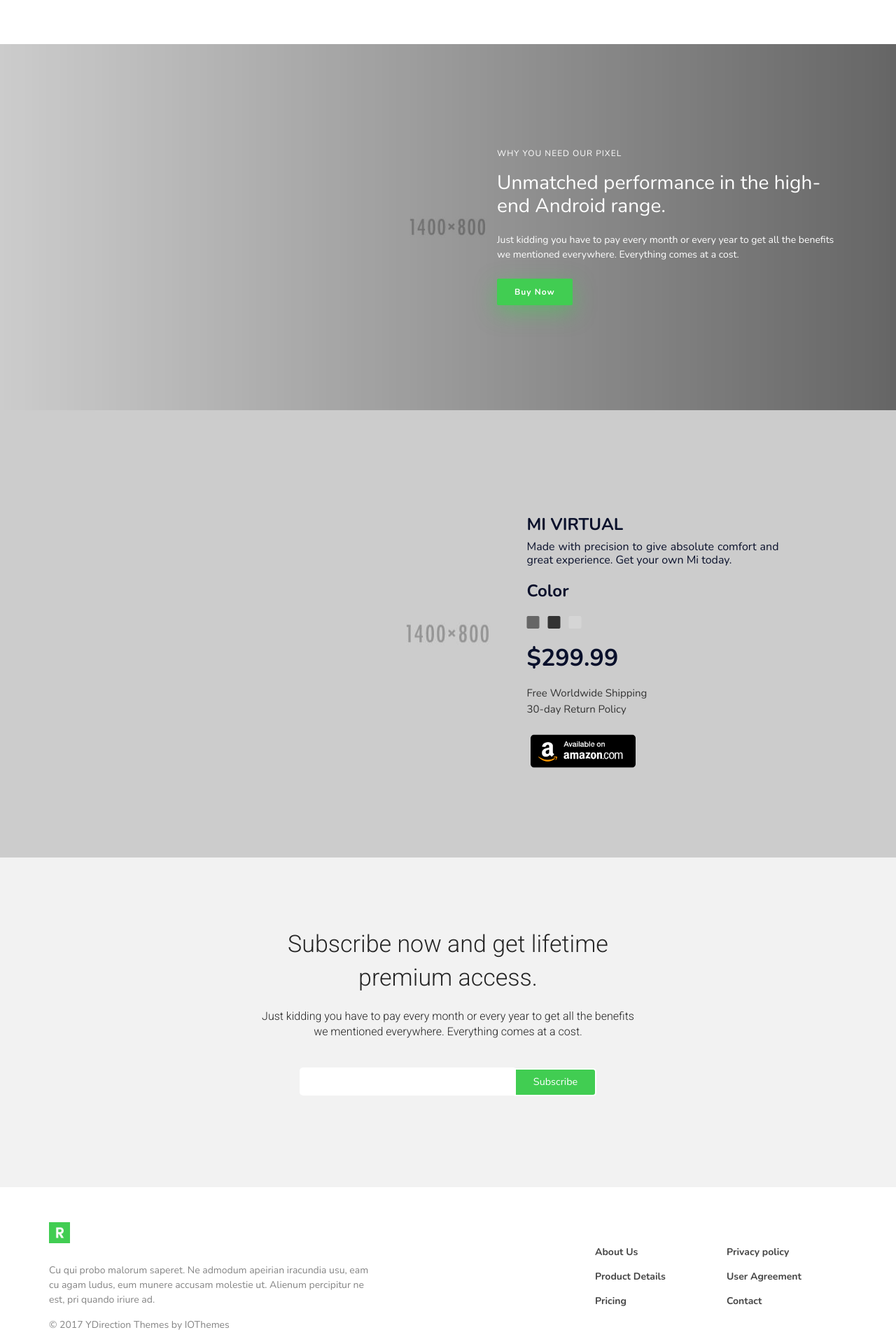
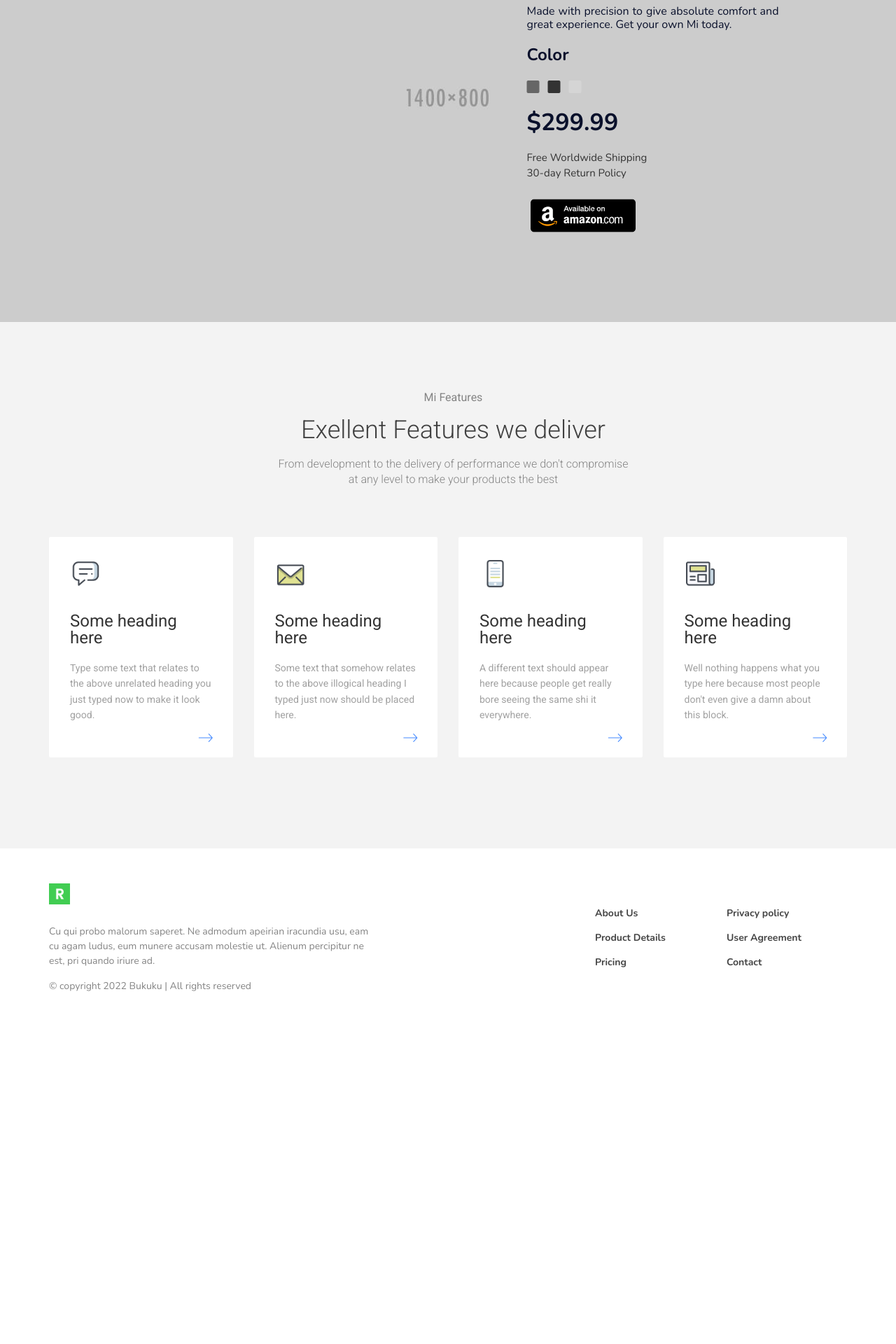
Before and after one commit to muhammadalifh/doc-ular1, a Flask app: page / in a window 1280 px wide. Shown: the part 2960-4880 px from the top of the page at 70% size. After the commit the page ends 4376 px from the top, so only its background shows below. Run offline with Flask 2, Linux system fonts and the light colour scheme; some libraries are stand-ins or nearby versions; some web fonts are replaced.

Commit message:
sedikit perubahan tampilan

```diff
--- a/app/templates/index.html
+++ b/app/templates/index.html
@@ -62,16 +62,16 @@
 						<span class="icon-bar"></span>
 						<span class="icon-bar"></span>
 					</button>
-					<a class="navbar-brand" href="#">root </a>
+					<a class="navbar-brand" href="#">Bukuku </a>
 				</div>
 				<!-- Collect the nav links, forms, and other content for toggling -->
 				<div class="collapse navbar-collapse navbar-right" id="bs-example-navbar-collapse-1">
 					<ul class="nav navbar-nav">
 						<li><a class="page-scroll" href="#main">Home</a></li>
-						<li><a class="page-scroll" href="#specs">Specs</a></li>
 						<li><a class="page-scroll" href="#features">Features</a></li>
 						<li><a class="page-scroll" href="#reviews">Reviews</a></li>
 						<li><a class="page-scroll" href="#buy">Pricing</a></li>
+						<li><a class="page-scroll" href="#kelompok">Kelompok</a></li>
 						<li><a href="#buy" class="btn btn-nav page-scroll wow fadeInDown"
 								data-wow-delay="0.3s"><span>Buy Now</span></a></li>
 					</ul>
@@ -95,106 +95,33 @@
 						</div>
 						<div class="col-md-7 col-sm-6">
 							<img class="img-responsive" alt="Feature"
-								src="{{ url_for('static',filename = 'images/product.png') }}"></img>
+								src="{{ url_for('static',filename = 'images/buku.jpg') }}"></img>
 						</div>
 					</div>
 				</div>
 			</div><!-- Pi-Hero -->
 
-
-
-			<div id="specs" class="features-boxed">
-				<div class="container">
-					<div class="row">
-						<div class="col-sm-12">
-							<div class="boxed-intro text-center wow fadeInDown">
-								<h4>Mi Features</h4>
-								<h1>Exellent Features we deliver</h1>
-								<p>From development to the delivery of performance we don't compromise <br> at any level
-									to make your
-									products the best</p>
-							</div>
-						</div>
-						<div class="col-md-3 col-sm-4 wow fadeInDown">
-							<div class="box-inner">
-								<div class="box-icon">
-									<img alt="Feature"
-										src="{{ url_for('static',filename = 'icons/1.png') }}"
-										width="45"></img>
-								</div>
-								<div class="box-info">
-									<h1>Some heading here</h1>
-									<p>Type some text that relates to the above unrelated heading you just typed now to
-										make it look good.</p>
-								</div>
-								<div class="box-arrow">
-									<a href="#"><i class="ion-ios-arrow-thin-right"></i></a>
-								</div>
-							</div>
-						</div>
-
-						<div class="col-md-3 col-sm-4 wow fadeInDown">
-							<div class="box-inner">
-								<div class="box-icon">
-									<img alt="Feature"
-										src="{{ url_for('static',filename = 'icons/2.png') }}"
-										width="45"></img>
-
-								</div>
-								<div class="box-info">
-									<h1>Some heading here</h1>
-									<p>Some text that somehow relates to the above illogical heading I typed just now
-										should be placed here.</p>
-								</div>
-								<div class="box-arrow">
-									<a href="#"><i class="ion-ios-arrow-thin-right"></i></a>
-								</div>
-							</div>
-						</div>
-
-						<div class="col-md-3 col-sm-4 wow fadeInDown">
-							<div class="box-inner">
-								<div class="box-icon">
-									<img alt="Feature"
-										src="{{ url_for('static',filename = 'icons/3.png') }}"
-										width="45"></img>
-
-								</div>
-								<div class="box-info">
-									<h1>Some heading here</h1>
-									<p>A different text should appear here because people get really bore seeing the
-										same shi it everywhere.</p>
-								</div>
-								<div class="box-arrow">
-									<a href="#"><i class="ion-ios-arrow-thin-right"></i></a>
-								</div>
-							</div>
-						</div>
-
-						<div class="col-md-3 col-sm-4 wow fadeInDown">
-							<div class="box-inner">
-								<div class="box-icon">
-									<img alt="Feature"
-										src="{{ url_for('static',filename = 'icons/4.png') }}"
-										width="45"></img>
-
-								</div>
-								<div class="box-info">
-									<h1>Some heading here</h1>
-									<p>Well nothing happens what you type here because most people don't even give a
-										damn about this block.</p>
-								</div>
-								<div class="box-arrow">
-									<a href="#"><i class="ion-ios-arrow-thin-right"></i></a>
-								</div>
-							</div>
-						</div>
+			<div class="flex-split" id="features">
+				<div class="f-left">
+					<div class="left-content wow fadeInLeft" data-wow-delay="0s">
+						<h2 class="wow fadeInDown" data-wow-delay="0.1s"><span>Virtual Reality</span> taken to the next
+							level</h2>
+						<p class="wow fadeInDown" data-wow-delay="0.2s">Just get the code and sit tight, you'll witness
+							its power and performance in lead conversion.
+							Powerful and productive technology. Experience, then believe.</p>
+						<a href="#" class="btn btn-action wow fadeInDown" data-wow-delay="0.3s"><span>Know
+								More</span></a>
+					</div>
+				</div>
+				<div class="f-right">
+					<div class="video-icon hidden-xs text-center">
+						<a class="popup wow fadeInUp" data-wow-delay="0.2s"
+							href="https://www.youtube.com/watch?v=6NC_ODHu5jg"><i class="ion-ios-play"></i></a>
 					</div>
 				</div>
 			</div>
 
-
-			<div id="features" class="features">
+			<div class="features">
 				<div class="container">
 					<div class="row">
 						<div class="col-sm-6">
@@ -214,27 +141,6 @@
 									src="{{ url_for('static',filename = 'images/oculus.png') }}"></img>
 							</div>
 						</div>
-					</div>
-				</div>
-			</div>
-
-
-			<div class="flex-split">
-				<div class="f-left">
-					<div class="left-content wow fadeInLeft" data-wow-delay="0s">
-						<h2 class="wow fadeInDown" data-wow-delay="0.1s"><span>Virtual Reality</span> taken to the next
-							level</h2>
-						<p class="wow fadeInDown" data-wow-delay="0.2s">Just get the code and sit tight, you'll witness
-							its power and performance in lead conversion.
-							Powerful and productive technology. Experience, then believe.</p>
-						<a href="#" class="btn btn-action wow fadeInDown" data-wow-delay="0.3s"><span>Know
-								More</span></a>
-					</div>
-				</div>
-				<div class="f-right">
-					<div class="video-icon hidden-xs text-center">
-						<a class="popup wow fadeInUp" data-wow-delay="0.2s"
-							href="https://www.youtube.com/watch?v=6NC_ODHu5jg"><i class="ion-ios-play"></i></a>
 					</div>
 				</div>
 			</div>
@@ -337,22 +243,89 @@
 				</div>
 			</div>
 
-			<div id="subscribe" class="cta-2">
+			<div id="kelompok" class="features-boxed">
 				<div class="container">
-					<div class="row text-center">
-						<div class="col-sm-8 col-sm-offset-2 col-md-6 col-md-offset-3">
-							<div class="cta-2-inner">
-								<h1 class="wow fadeInDown" data-wow-delay="0.1s">Subscribe now and get lifetime premium
-									access.</h1>
-								<p class="wow fadeInDown" data-wow-delay="0.2s">Just kidding you have to pay every month
-									or every year to get all the benefits
-									we mentioned everywhere. Everything comes at a cost.</p>
-								<div class="subform wow fadeInDown" data-wow-delay="0.3s">
-									<form id="signup" class="formee" action="assets/php/subscribe.php" method="post">
-										<input name="email" id="email" type="text" /><input class="right inputnew"
-											type="submit" title="Send" value="Subscribe" />
-									</form>
-									<div id="response"></div>
+					<div class="row">
+						<div class="col-sm-12">
+							<div class="boxed-intro text-center wow fadeInDown">
+								<h4>Mi Features</h4>
+								<h1>Exellent Features we deliver</h1>
+								<p>From development to the delivery of performance we don't compromise <br> at any level
+									to make your
+									products the best</p>
+							</div>
+						</div>
+						<div class="col-md-3 col-sm-4 wow fadeInDown">
+							<div class="box-inner">
+								<div class="box-icon">
+									<img alt="Feature"
+										src="{{ url_for('static',filename = 'icons/1.png') }}"
+										width="45"></img>
+								</div>
+								<div class="box-info">
+									<h1>Some heading here</h1>
+									<p>Type some text that relates to the above unrelated heading you just typed now to
+										make it look good.</p>
+								</div>
+								<div class="box-arrow">
+									<a href="#"><i class="ion-ios-arrow-thin-right"></i></a>
+								</div>
+							</div>
+						</div>
+
+						<div class="col-md-3 col-sm-4 wow fadeInDown">
+							<div class="box-inner">
+								<div class="box-icon">
+									<img alt="Feature"
+										src="{{ url_for('static',filename = 'icons/2.png') }}"
+										width="45"></img>
+
+								</div>
+								<div class="box-info">
+									<h1>Some heading here</h1>
+									<p>Some text that somehow relates to the above illogical heading I typed just now
+										should be placed here.</p>
+								</div>
+								<div class="box-arrow">
+									<a href="#"><i class="ion-ios-arrow-thin-right"></i></a>
+								</div>
+							</div>
+						</div>
+
+						<div class="col-md-3 col-sm-4 wow fadeInDown">
+							<div class="box-inner">
+								<div class="box-icon">
+									<img alt="Feature"
+										src="{{ url_for('static',filename = 'icons/3.png') }}"
+										width="45"></img>
+
+								</div>
+								<div class="box-info">
+									<h1>Some heading here</h1>
+									<p>A different text should appear here because people get really bore seeing the
+										same shi it everywhere.</p>
+								</div>
+								<div class="box-arrow">
+									<a href="#"><i class="ion-ios-arrow-thin-right"></i></a>
+								</div>
+							</div>
+						</div>
+
+						<div class="col-md-3 col-sm-4 wow fadeInDown">
+							<div class="box-inner">
+								<div class="box-icon">
+									<img alt="Feature"
+										src="{{ url_for('static',filename = 'icons/4.png') }}"
+										width="45"></img>
+
+								</div>
+								<div class="box-info">
+									<h1>Some heading here</h1>
+									<p>Well nothing happens what you type here because most people don't even give a
+										damn about this block.</p>
+								</div>
+								<div class="box-arrow">
+									<a href="#"><i class="ion-ios-arrow-thin-right"></i></a>
 								</div>
 							</div>
 						</div>
@@ -373,9 +346,14 @@
 								<p>Cu qui probo malorum saperet. Ne admodum apeirian iracundia usu, eam cu agam ludus,
 									eum munere accusam molestie ut. Alienum percipitur ne est, pri quando iriure ad.
 								</p>
-								<p>&copy; 2017 YDirection Themes by IOThemes</p>
+								<p>© copyright <span class="yearJS"></span> Bukuku | All rights reserved</p>
 							</div>
 						</div>
+						<script>
+							window.addEventListener('DOMContentLoaded',(event) => {
+								document.querySelector('.yearJS').innerHTML = new Date().getFullYear();
+							})
+						</script>
 						<div class="col-sm-4 col-sm-offset-3">
 							<div class="ft-right">
 								<ul>
```
Also changed, not shown: app/static/images/buku.jpg (added).
